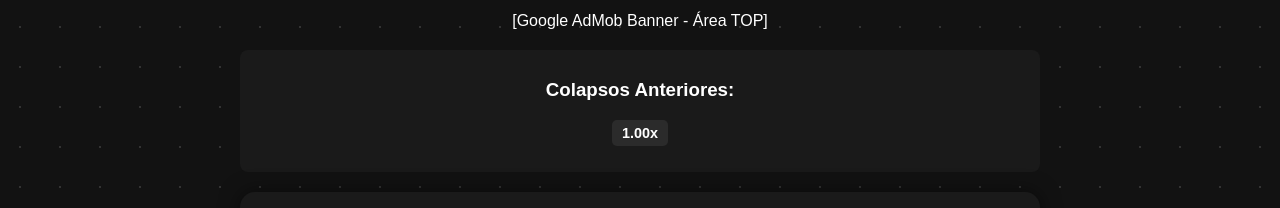
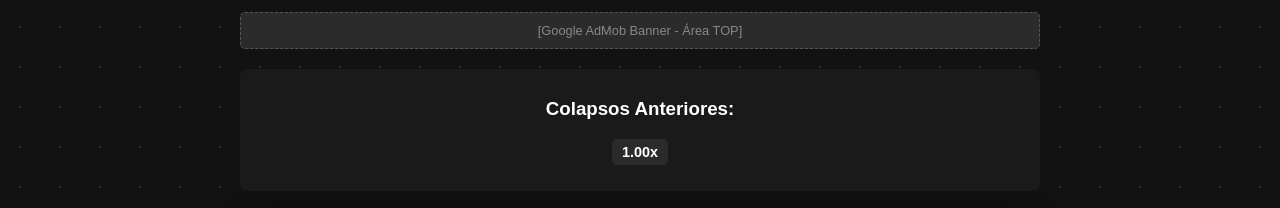
Before and after one commit to Ibrahim50599/rocket-x-oficial, a plain HTML site: page index.html in a window 1280 px wide. Shown: the part 113-321 px from the top of the page. Drawn offline with Linux system fonts and the light colour scheme.

Commit message:
Update index.html

```diff
--- a/index.html
+++ b/index.html
@@ -64,6 +64,19 @@
         #ganhar-creditos:hover {
             background-color: #00aaff;
         }
+
+        /* 💰 CORREÇÃO: Estilo discreto para marcadores de anúncio */
+        .ad-placeholder {
+            padding: 10px;
+            background: #2b2b2b; /* Fundo cinza escuro */
+            border: 1px dashed #555; /* Borda tracejada discreta */
+            margin: 15px 0;
+            color: #888; /* Texto cinza claro */
+            font-size: 0.8em;
+            text-align: center;
+            border-radius: 5px;
+        }
+
 
         /* 3. Histórico de Colapsos */
         #history-container {
@@ -301,7 +314,7 @@
             transition: all 0.2s ease-out;
         }
     </style>
-    </head>
+</head>
 <body>
 
     <audio id="crash-sound" src="crash.mp3" preload="auto"></audio>
@@ -314,7 +327,7 @@
         <h3 id="players-count">👥 0 Pessoas Apostando...</h3>
 
         <div id="banner-ad-top" class="ad-placeholder">
-             [Google AdMob Banner - Área TOP]
+            [Google AdMob Banner - Área TOP]
         </div>
 
         <div id="history-container">
```
